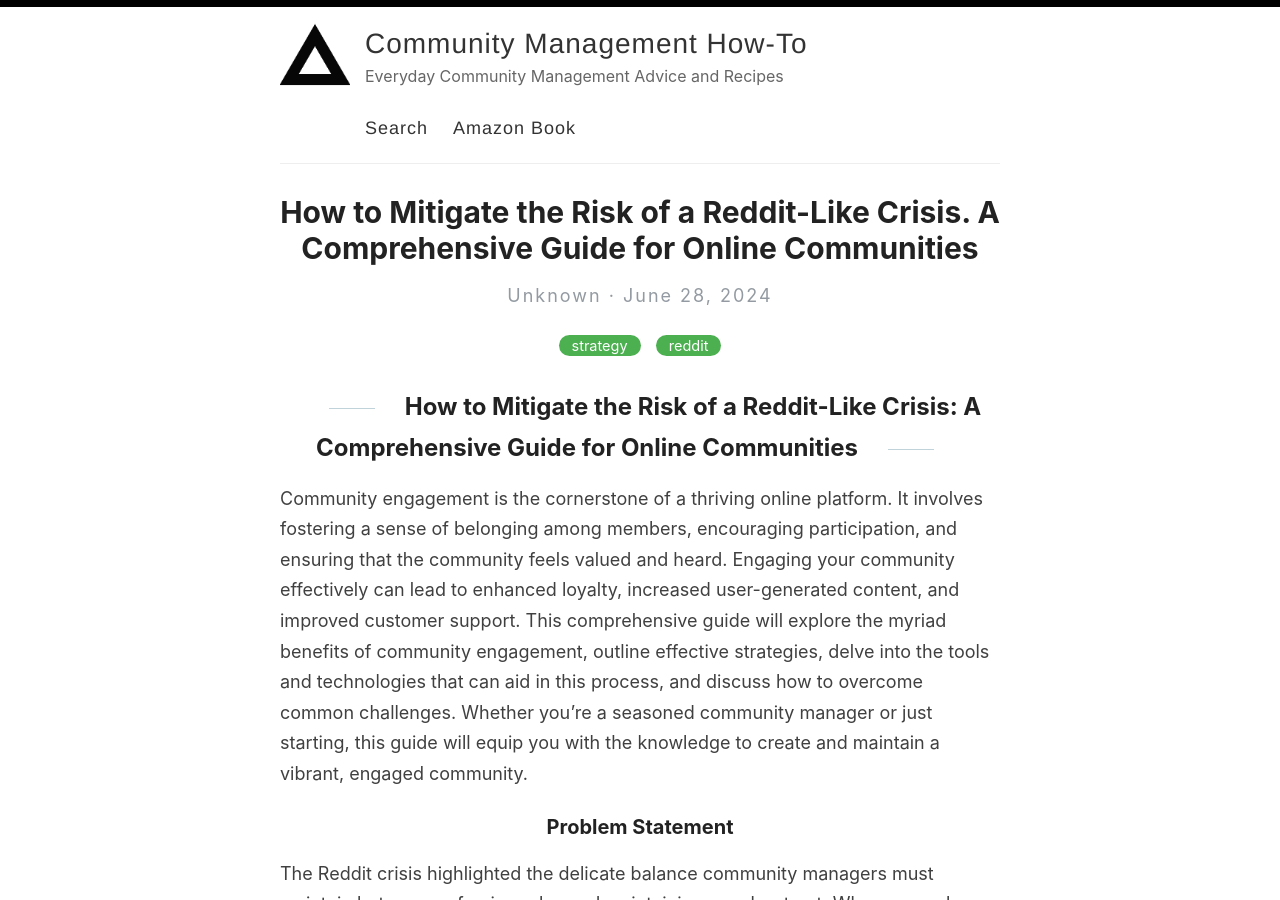
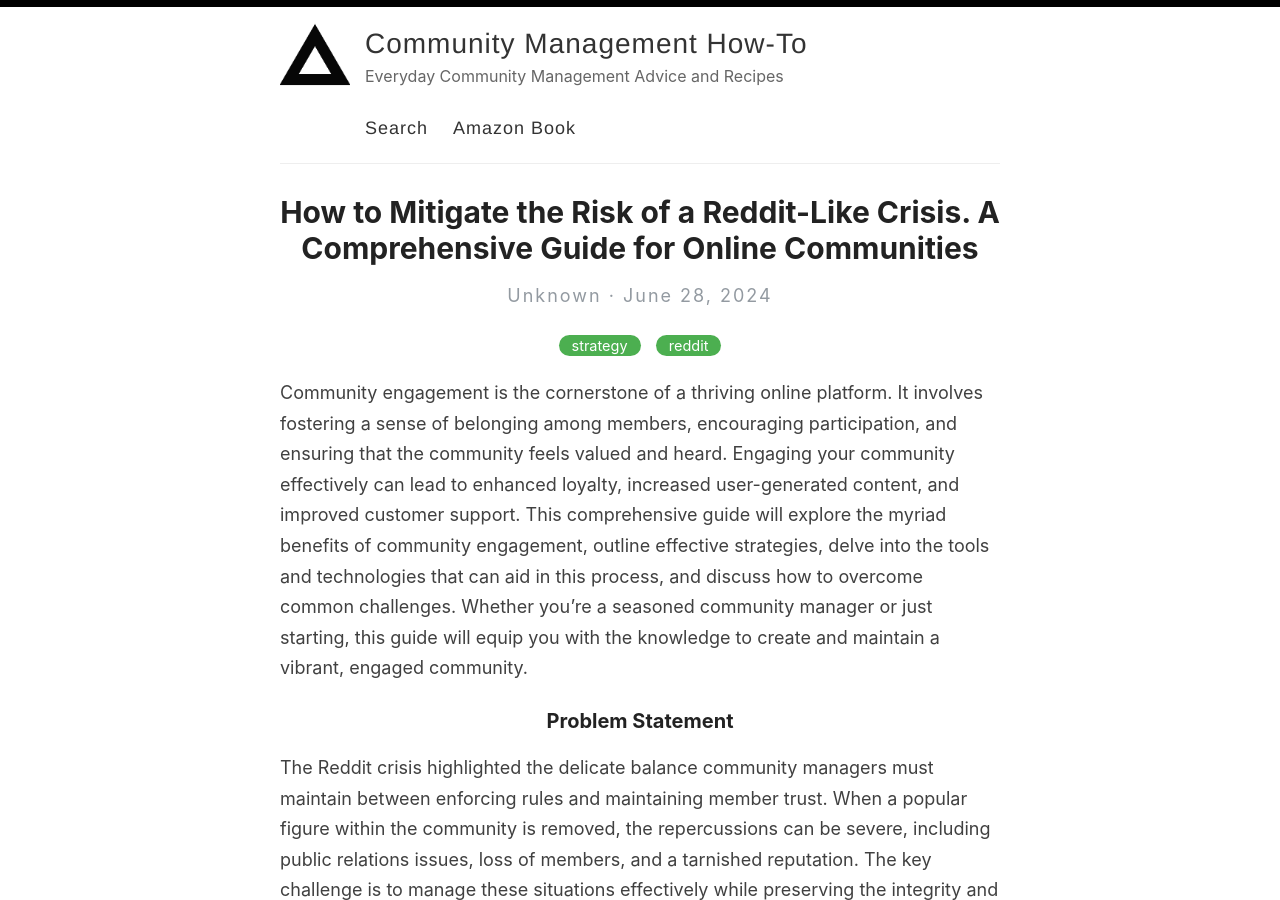
Before and after one commit to coweal/cmhowto, a Jekyll site: the page built from _posts/2024-06-28-mitigate-risk-of-reddit-like-crisis.md, in a window 1280 px wide and 900 px high. Built offline with Jekyll 4.4.1, drawn with Linux system fonts in a browser that asks for light colours.

Commit message:
Removed H1 from the posts

```diff
--- a/_posts/2024-06-28-mitigate-risk-of-reddit-like-crisis.md
+++ b/_posts/2024-06-28-mitigate-risk-of-reddit-like-crisis.md
@@ -3,10 +3,7 @@ layout: post
 title:  How to Mitigate the Risk of a Reddit-Like Crisis. A Comprehensive Guide for Online Communities
 categories: [strategy,reddit]
 excerpt: Community engagement is the cornerstone of a thriving online platform. It involves fostering a sense of belonging among members, encouraging participation, and ensuring that the community feels valued and heard. Engaging your community effectively can lead to enhanced loyalty, increased user-generated content, and improved customer support. This comprehensive guide will explore the myriad benefits of community engagement, outline effective strategies, delve into the tools and technologies that can aid in this process, and discuss how to overcome common challenges. Whether you're a seasoned community manager or just starting, this guide will equip you with the knowledge to create and maintain a vibrant, engaged community.
-
 ---
-
-## How to Mitigate the Risk of a Reddit-Like Crisis: A Comprehensive Guide for Online Communities
 
 Community engagement is the cornerstone of a thriving online platform. It involves fostering a sense of belonging among members, encouraging participation, and ensuring that the community feels valued and heard. Engaging your community effectively can lead to enhanced loyalty, increased user-generated content, and improved customer support. This comprehensive guide will explore the myriad benefits of community engagement, outline effective strategies, delve into the tools and technologies that can aid in this process, and discuss how to overcome common challenges. Whether you're a seasoned community manager or just starting, this guide will equip you with the knowledge to create and maintain a vibrant, engaged community.
 
```
Also changed, not shown: _posts/2024-05-28-managing-underage-users.md (+0 -2 lines).
